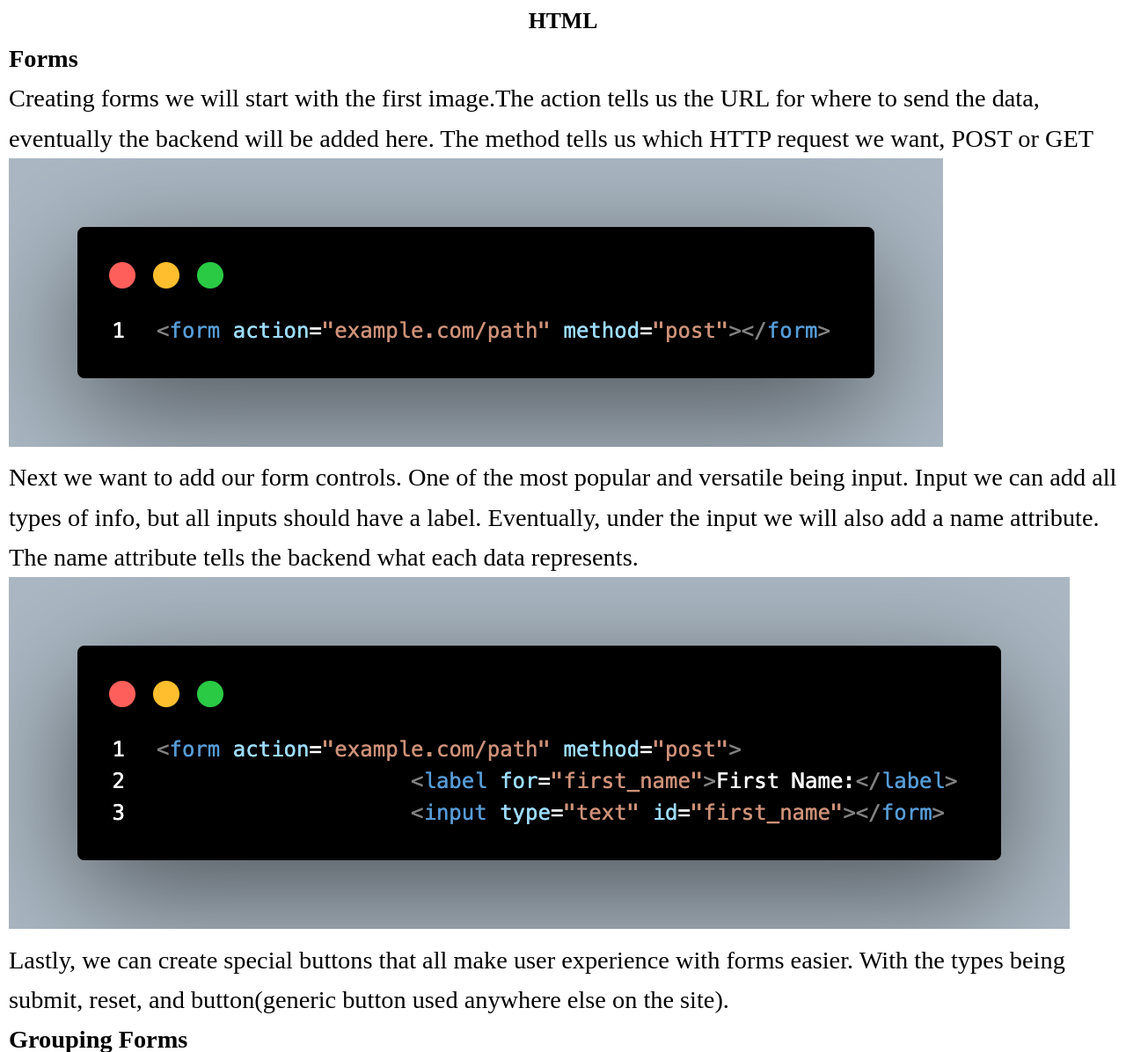
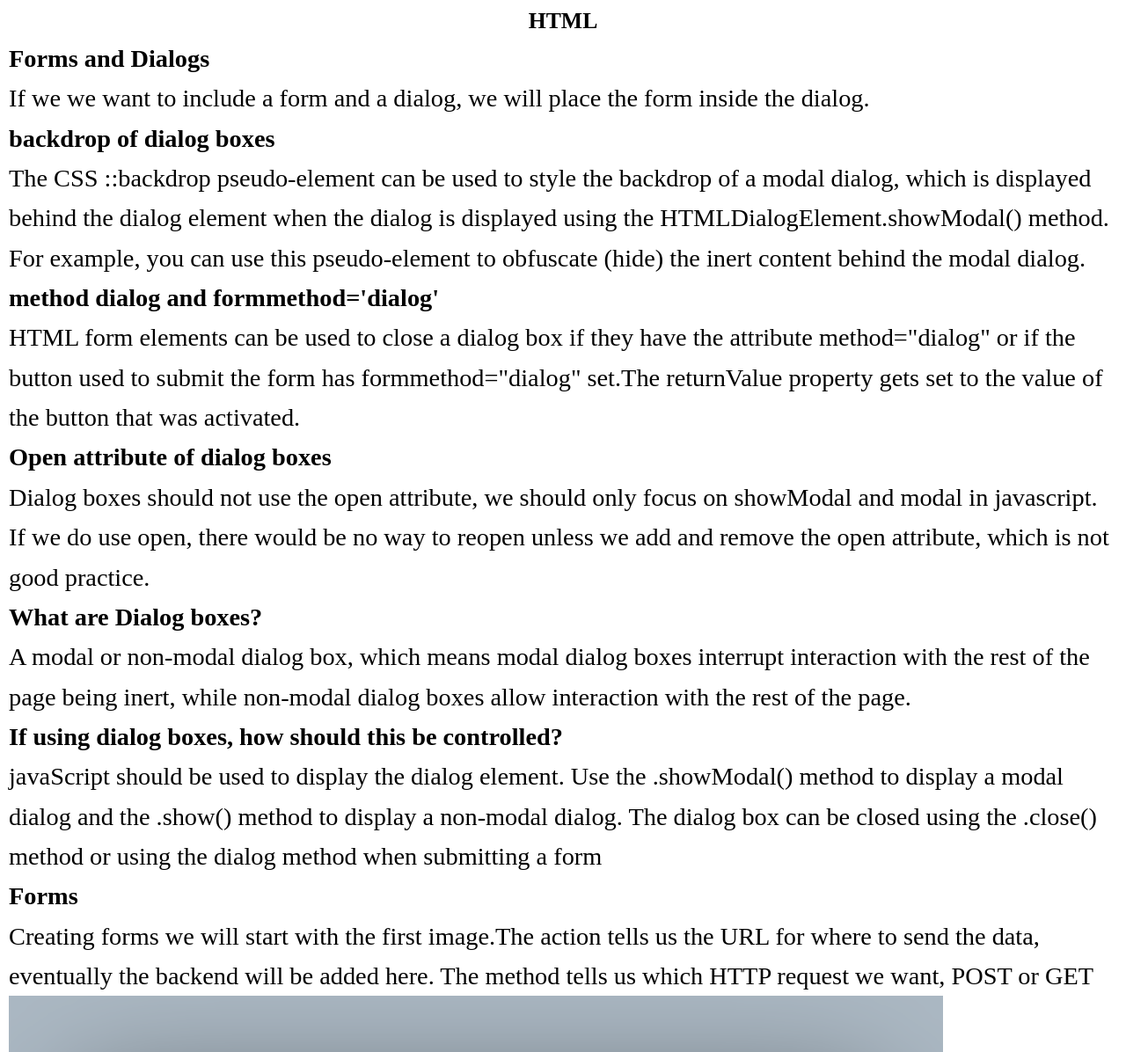
Before and after one commit to TippingTheIceBerg/blog-post-HTML, a website: page index.html in a window 1280 px wide. Shown: the part 372-1568 px from the top of the page at 88% size. Drawn offline with Linux system fonts and the light colour scheme.

Commit message:
add HTMl dialog dataq

```diff
--- a/index.html
+++ b/index.html
@@ -49,6 +49,18 @@
         <section id="HTML" class="section__HTML section">
             <h2>HTML</h2>
             <div class="html__container">
+                <h3>Forms and Dialogs</h3>
+                <p>If we we want to include a form and a dialog, we will place the form inside the dialog.</p>
+                <h3>backdrop of dialog boxes</h3>
+                <p>The CSS ::backdrop pseudo-element can be used to style the backdrop of a modal dialog, which is displayed behind the dialog element when the dialog is displayed using the HTMLDialogElement.showModal() method. For example, you can use this pseudo-element to obfuscate (hide) the inert content behind the modal dialog.</p>
+                <h3>method dialog and formmethod='dialog'</h3>
+                <p>HTML form elements can be used to close a dialog box if they have the attribute method="dialog" or if the button used to submit the form has formmethod="dialog" set.The returnValue property gets set to the value of the button that was activated.</p>
+                <h3>Open attribute of dialog boxes</h3>
+                <p>Dialog boxes should not use the open attribute, we should only focus on showModal and modal in javascript. If we do use open, there would be no way to reopen unless we add and remove the open attribute, which is not good practice.</p>
+                <h3>What are Dialog boxes?</h3>
+                <p>A modal or non-modal dialog box, which means modal dialog boxes interrupt interaction with the rest of the page being inert, while non-modal dialog boxes allow interaction with the rest of the page.</p>
+                <h3>If using dialog boxes, how should this be controlled?</h3>
+                <p>javaScript should be used to display the dialog element. Use the .showModal() method to display a modal dialog and the .show() method to display a non-modal dialog. The dialog box can be closed using the .close() method or using the dialog method when submitting a form </p>
                 <h3>Forms</h3>
                 <p>Creating forms we will start with the first image.The action tells us the URL for where to send the data, eventually the backend will be added here. The method tells us which HTTP request we want, POST or GET</p>
                 <img src="./Images/basicFormStart.png" alt="">
```
